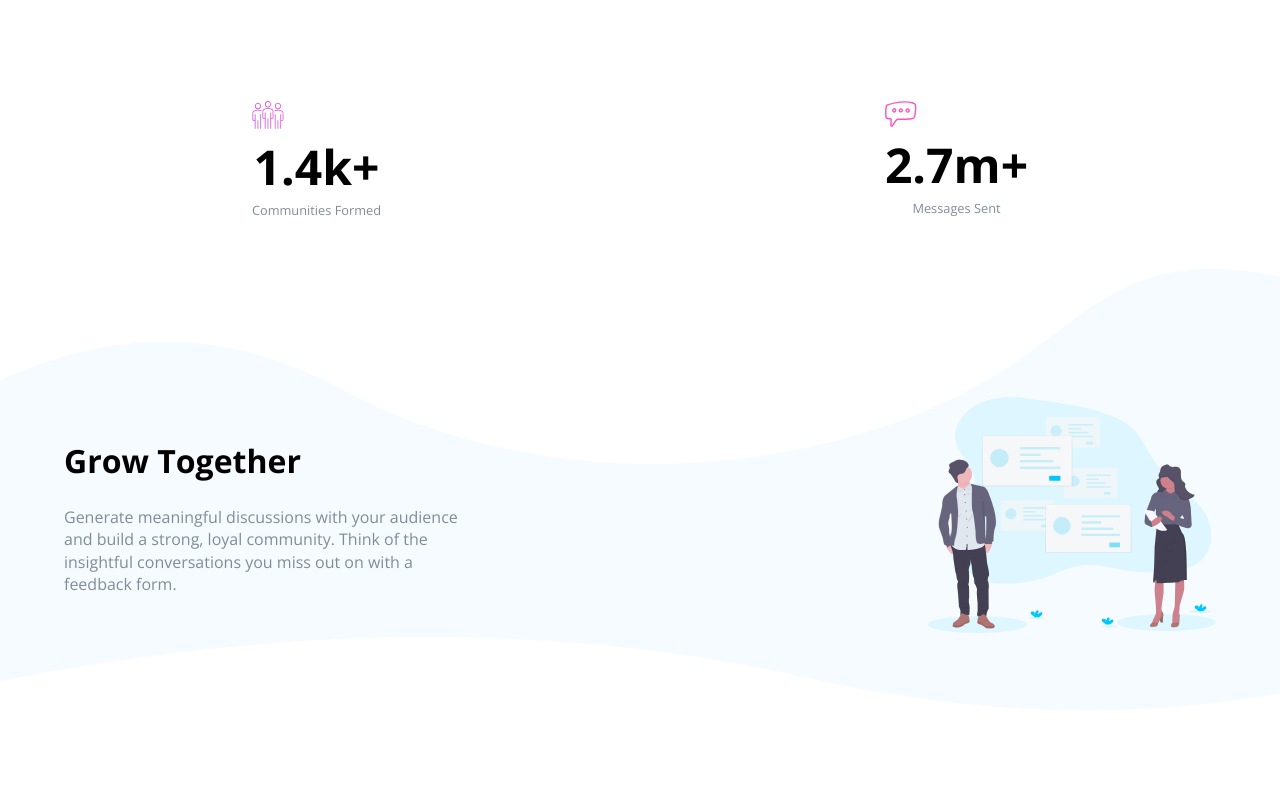
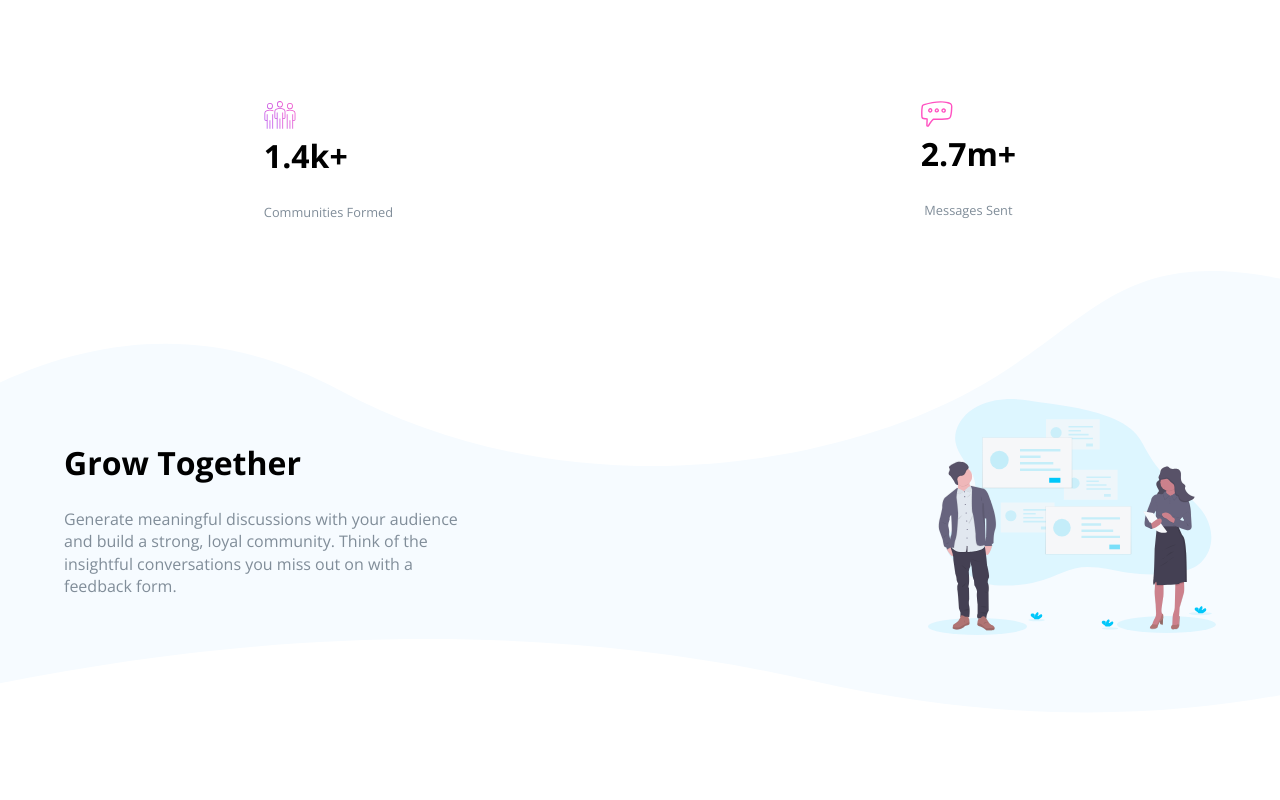
Before and after one commit to Mbibhuprasad/Huddle-landing-page-with-curved-sections., a plain HTML site: page index.html in a window 1280 px wide. Shown: the part 1060-1860 px from the top of the page. Drawn offline with nearby package versions, Linux system fonts and the light colour scheme; a web font is replaced by a local one.

Commit message:
Update index.html

```diff
--- a/index.html
+++ b/index.html
@@ -37,12 +37,12 @@
       <section class="follow-commit">
         <div class="comunities">
           <img src="images/icon-communities.svg" alt="commuties">
-          <h1>1.4k+</h1>
+          <h2>1.4k+</h2>
           <p>Communities Formed</p>
         </div>
         <div class="messages">
           <img src="images/icon-messages.svg" alt="messages">
-          <h1>2.7m+</h1>
+          <h2>2.7m+</h2>
           <p>Messages Sent</p>
         </div>
       </section>
@@ -83,7 +83,7 @@
 
     <footer>
       <div class="sletter">
-        <h2>NEWSLETTER</h2>
+        <h3>NEWSLETTER</h3>
         <P>To recieve tips on how to grow your community, sign up to our weekly newsletter. We'll never send you spam or pass on your email address</P>
         <form>
           <input type="text" id="name" name="name" placeholder="john#mall.com">
```
